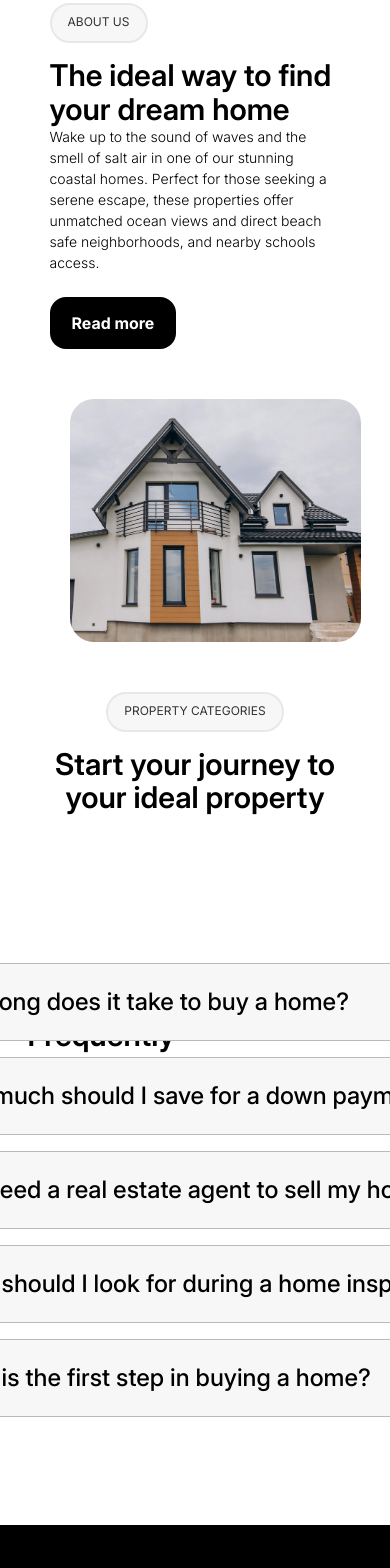
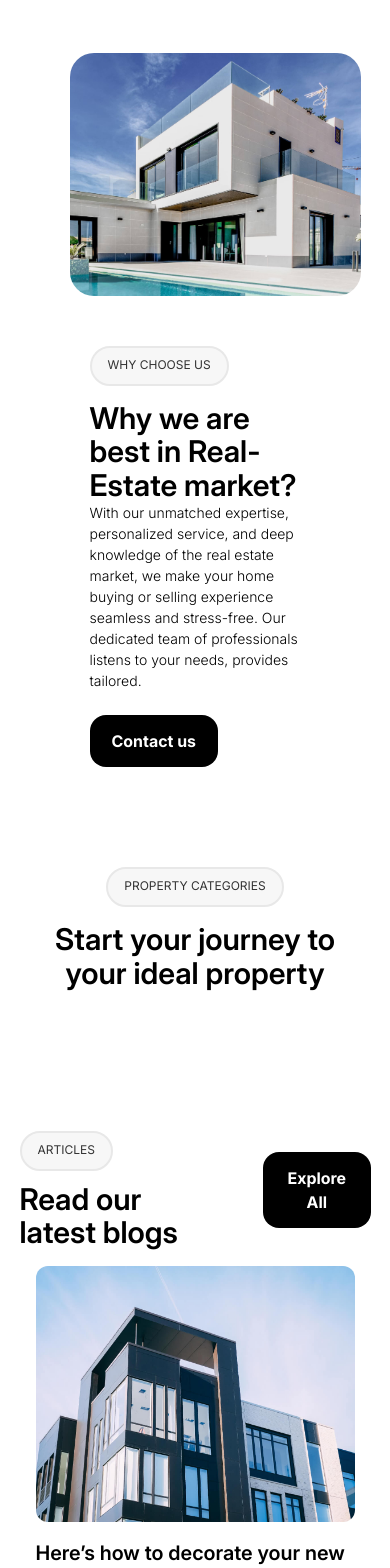
Before and after one commit to ManvendrasinhJadeja/RealEstate, a React (Vite) app: page / in a window 390 px wide. Shown: the part 4220-5788 px from the top of the page. Built offline with nearby package versions, Linux system fonts and the light colour scheme.

Commit message:
ADD minor changes with some section added

```diff
--- a/src/components/PrimaryBlackBtn.jsx
+++ b/src/components/PrimaryBlackBtn.jsx
@@ -3,7 +3,7 @@ import React from "react";
 export const PrimaryBlackBtn = ({ text }) => {
   return (
     <>
-      <span className="  py-[14px] px-[22px] text-center lg:py-[16px] lg:px-[28px] bg-[#000000] text-[#ffffff] rounded-[16px] text-[16px] Inter700 inline-flex justify-center items-center ">
+      <span className="  py-[14px] px-[22px] text-center lg:py-[14px] lg:px-[28px] bg-[#000000] text-[#ffffff] rounded-[16px] text-[16px] Inter700 inline-flex justify-center items-center ">
         {text}
       </span>
     </>
--- a/src/components/SecondoryWhiteBtn.jsx
+++ b/src/components/SecondoryWhiteBtn.jsx
@@ -4,14 +4,9 @@ export const SecondoryWhiteBtn = ({text}) => {
   return (
     <>
 
-      <a
-        href={"#"}
-        target="_blank"
-        rel="noopener noreferrer"
-        className="inline-block px-4 py-2 text-sm font-medium text-black border border-gray-300 rounded-md hover:bg-gray-100 transition"
-      >
+<span className="  py-[14px] px-[22px] text-center lg:py-[14px] lg:px-[28px] bg-[#ffffff] text-[#000000] rounded-[16px] text-[16px] Inter700 inline-flex justify-center items-center ">
         {text}
-      </a>
+      </span>
     </>
   );
 };
--- a/src/layouts/Footer.jsx
+++ b/src/layouts/Footer.jsx
@@ -35,7 +35,7 @@ export const Footer = () => {
               <div className=""></div>
             </div>
 
-            <div className="py-[14px] px-[22px] text-center lg:py-[16px] lg:px-[28px] text-[#000000] bg-[#ffffff] rounded-[16px] text-[16px] Inter700 inline-flex justify-center items-center">
+            <div className="py-[14px] px-[22px] text-center lg:py-[14px] lg:px-[28px] text-[#000000] bg-[#ffffff] rounded-[16px] text-[16px] Inter700 inline-flex justify-center items-center">
               Book a Call
             </div>
           </div>
--- /dev/null
+++ b/src/layouts/TextImageSection2.jsx
@@ -0,0 +1,36 @@
+import React from "react";
+import { CapsuleHeading } from "../components/CapsuleHeading";
+import { PrimaryBlackBtn } from "../components/PrimaryBlackBtn";
+import { SecondoryHeadingText } from "../components/SecondoryHeadingText";
+
+export const TextImageSection2 = ({
+  text1,
+  text2,
+  text3,
+  text4,
+  imgSrc,
+
+}) => {
+  return (
+    <>
+      <div className={`min-h-[500px] flex-wrap flex`}>
+      <div className="md:w-[50%] p-[30px] min-w-[300px] ">
+          <img src={imgSrc} alt="" className="m-5 rounded-3xl w-full" />
+        </div>
+        <div className="flex flex-col justify-around min-w-[300px] md:w-[50%] px-[70px]">
+          <div className="flex flex-col gap-4 items-start text-start">
+            <CapsuleHeading text={text1} />
+            <h2 className="text-[30px] md:text-[40px] lg:text-[48px] text-[#000000] Inter600   leading-[112%]">
+              {text2}
+            </h2>
+          </div>
+          <div className="flex flex-col items-start gap-6">
+            <p className="text-[14px] Inter300 text-balance">{text3}</p>
+            <PrimaryBlackBtn text={text4} />
+          </div>
+        </div>
+
+      </div>
+    </>
+  );
+};
--- a/src/pages/Blog.jsx
+++ b/src/pages/Blog.jsx
@@ -37,7 +37,7 @@ export const Blog = () => {
   return (
     <>
       <Navbar />
-      <div className="w-full h-screen flex flex-col  px-[5vw] lg:px-[5vw] xl:px-[16vw]">
+      <div className="w-full min-h-screen flex flex-col  px-[5vw] lg:px-[5vw] xl:px-[16vw]">
         <HeroPrimaryHeading text1={"all articles"} text2={"blogs"} />
         <div
           className="grid auto-rows-auto auto-cols-fr
--- a/src/pages/Home.jsx
+++ b/src/pages/Home.jsx
@@ -12,11 +12,24 @@ import E8 from "../assets/Explore/E08.jpg";
 import PropertyCard from "../components/PropertyCard";
 import { PrimaryBlackBtn } from "../components/PrimaryBlackBtn";
 import { TextImageSection } from "../layouts/TextImageSection";
+import { TextImageSection2 } from "../layouts/TextImageSection2";
 import splitImg1 from "../assets/Home/H09.jpg";
+import splitImg2 from "../assets/Home/H13.jpg";
 import { Footer } from "../layouts/Footer";
 import { Accordian } from "../layouts/Accordian";
 import { SecondoryHeadingText } from "../components/SecondoryHeadingText";
+import b2 from "../assets/Blog/B02.jpg";
+import b3 from "../assets/Blog/B03.jpg";
+import b4 from "../assets/Blog/B04.jpg";
 
+import BlogCard from "../components/BlogCard";
+import { CapsuleHeading } from "../components/CapsuleHeading";
+
+const blogData = [
+  { image: b2, readTime: "14 min read" },
+  { image: b3, readTime: "20 min read" },
+  { image: b4, readTime: "9 min read" },
+];
 const properties = [
   {
     image: E3,
@@ -139,34 +152,57 @@ export const Home = () => {
           }
           text4={"Read more"}
           imgSrc={splitImg1}
-          flexType={"flex-row"}
         />
-
-
       </div>
 
       <div className="w-full  pt-[100px] px-[5vw] lg:px-[5vw] xl:px-[16vw] ">
-        <TextImageSection
-          text1={"about us"}
-          text2={"The ideal way to find your dream home"}
+        <TextImageSection2
+          text1={"Why Choose Us"}
+          text2={"Why we are best in Real-Estate market?"}
           text3={
-            "Wake up to the sound of waves and the smell of salt air in one of our stunning coastal homes. Perfect for those seeking a serene escape, these properties offer unmatched ocean views and direct beach safe neighborhoods, and nearby schools access."
+            "With our unmatched expertise, personalized service, and deep knowledge of the real estate market, we make your home buying or selling experience seamless and stress-free. Our dedicated team of professionals listens to your needs, provides tailored."
           }
-          text4={"Read more"}
-          imgSrc={splitImg1}
-          flexType={'flex-row-reverse '}
-
+          text4={"Contact us"}
+          imgSrc={splitImg2}
         />
       </div>
 
+      <div className="w-full h-auto flex flex-col  px-[5vw] lg:px-[5vw] xl:px-[16vw] mt-[100px]">
+        <SecondoryHeadings
+          text1={"Property Categories"}
+          text2={"Start your journey to your ideal property"}
+        />
+      </div>
 
-  <div className="w-full h-auto flex flex-col  px-[5vw] lg:px-[5vw] xl:px-[16vw]">
-    <SecondoryHeadings text1={"Property Categories"} text2={"Start your journey to your ideal property"}/>
-  </div>
+      <div className="w-full h-auto flex flex-col  px-[5vw] lg:px-[5vw] xl:px-[17vw] mt-[100px]">
+        <div className="w-full flex justify-between items-center">
+          <div className="h-full flex flex-col  items-start gap-3">
+            <CapsuleHeading text={"articles"}/>
+            <SecondoryHeadingText text={"Read our latest blogs"}/>
+          </div>
+          <div className="">
+            <PrimaryBlackBtn text={"Explore All"}/>
+          </div>
+        </div>
+      </div>
+      <div className="w-full h-auto flex flex-col  px-[5vw] lg:px-[5vw] xl:px-[16vw] ">
+        <div
+          className="grid auto-rows-auto auto-cols-fr
+                gap-[41px]
+                md:gap-[40px]
+                grid-cols-1
+                md:grid-cols-2
+                lg:grid-cols-3"
+        >
+          {blogData.map((item, index) => (
+            <BlogCard key={index} image={item.image} readTime={item.readTime} />
+          ))}
+        </div>
+      </div>
+      <div className="w-full h-auto flex flex-col  px-[5vw] lg:px-[5vw] xl:px-[16vw]">
+        <Accordian />
+      </div>
 
-  <div className="w-full h-auto flex flex-col  px-[5vw] lg:px-[5vw] xl:px-[16vw]">
-          <Accordian/>
-          </div>
       <Footer />
     </>
   );
--- a/src/styles/index.css
+++ b/src/styles/index.css
@@ -1,15 +1,12 @@
 @import "tailwindcss";
-
 @font-face {
   font-family: Inter;
   src: url(../assets/Inter/Inter-VariableFont-wght.ttf);
 }
-
 * {
   font-family: Inter;
   font-weight: 500;
 }
-
 
 .Inter100 {
   font-weight: 100;
```
